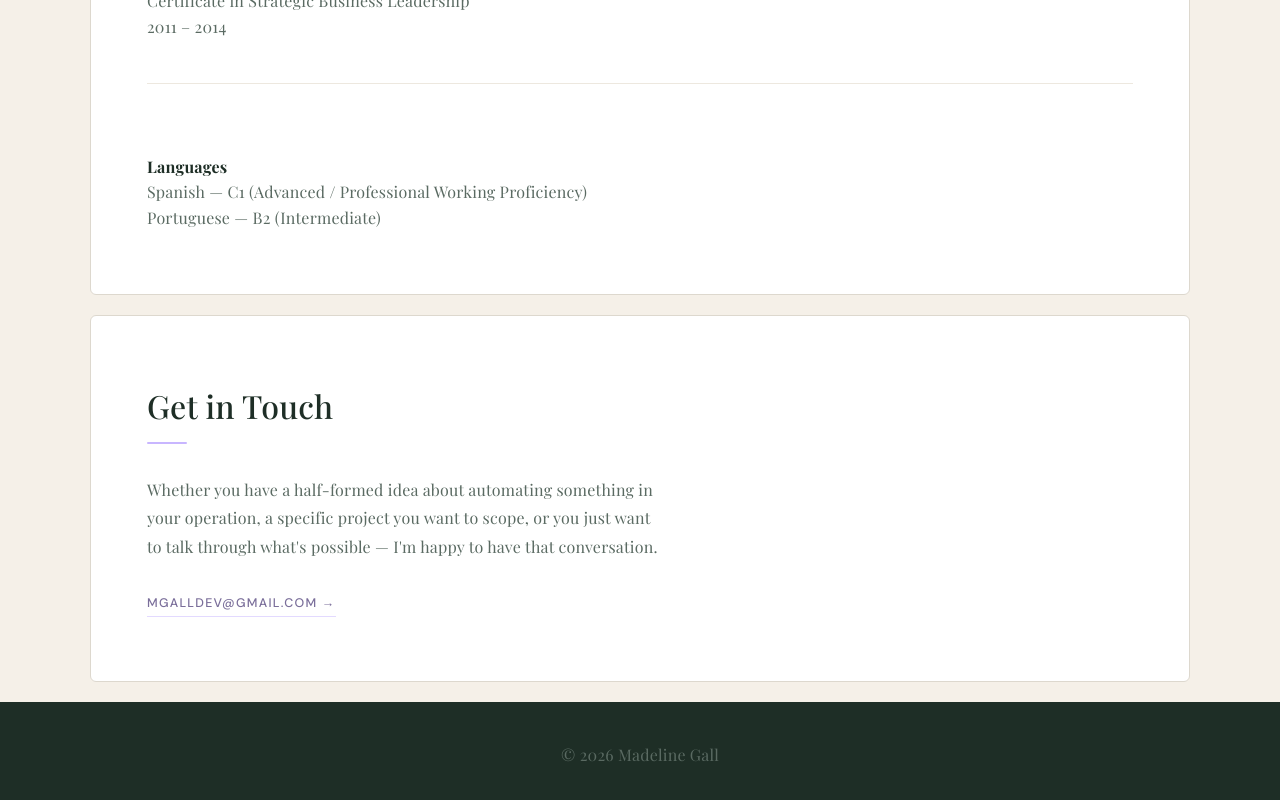
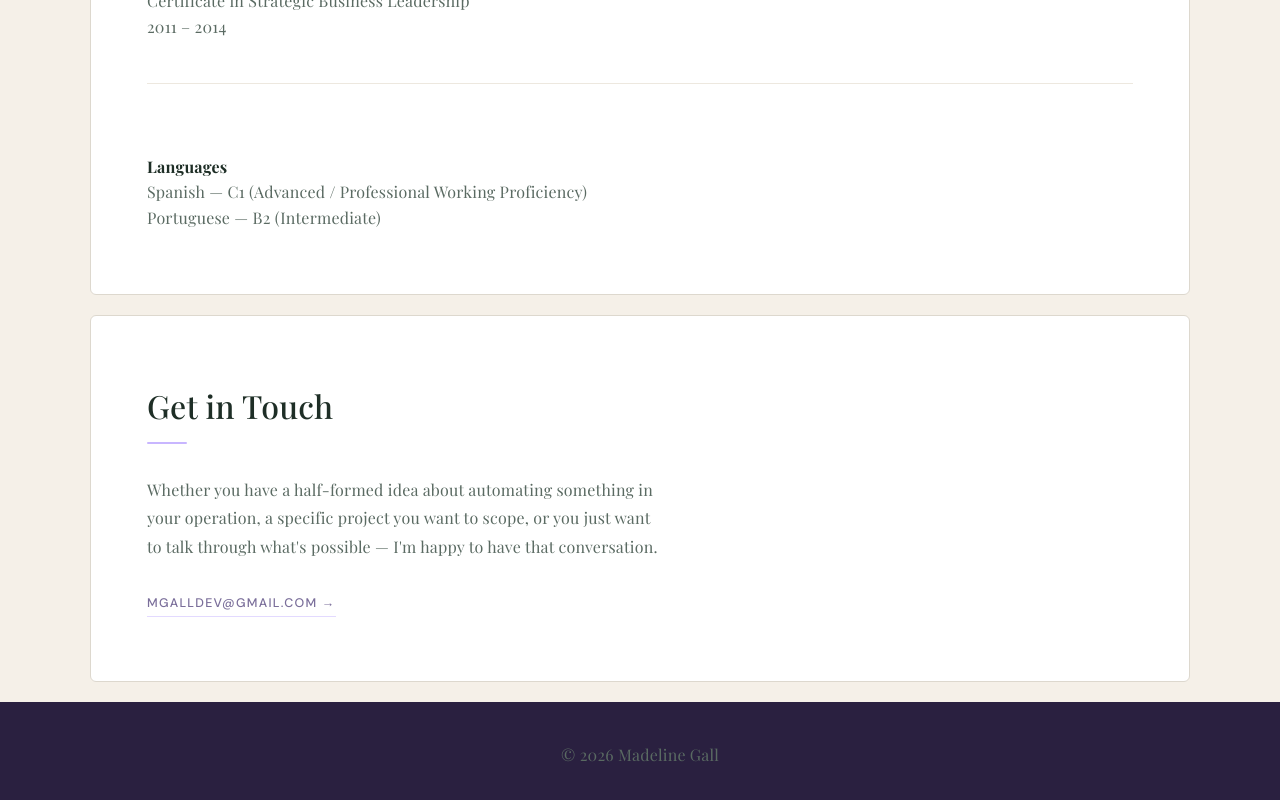
Before and after one commit to madelinegit/madelinedotcom, a React (Vite) app: page / in a window 1280 px wide. Shown: the part 5667-6467 px from the top of the page. Built offline with nearby package versions, Linux system fonts and the light colour scheme.

Commit message:
Update color variables in variables.css

```diff
--- a/src/styles/variables.css
+++ b/src/styles/variables.css
@@ -1,21 +1,21 @@
 :root {
-  --pine:             #2d4a3e;
-  --pine-dark:        #1e3329;
-  --lake:             #3a6b7a;
-  --lake-light:       #5a8a96;
+  --pine:             #5a4e7a;
+  --pine-dark:        #3d3356;
+  --lake:             #7a6e9a;
+  --lake-light:       #9d93b8;
   --lavender:         #c8b6ff;
   --lavender-muted:   #7a6e9a;
   --cream:            #faf7f2;
   --parchment:        #f5f0e8;
-  --ink:              #1e2e26;
-  --muted-text:       #5a6a62;
+  --ink:              #2a2040;
+  --muted-text:       #6a6080;
   --rule:             #ddd8ce;
 
   --primary-lavender: #c8b6ff;
   --soft-lavender:    #e7ddff;
   --warm-tan:         #d8c3a5;
   --soft-gray:        #f5f0e8;
-  --dark-charcoal:    #1e2e26;
+  --dark-charcoal:    #2a2040;
 
   --max-width:        1100px;
   --section-padding:  80px;
```
